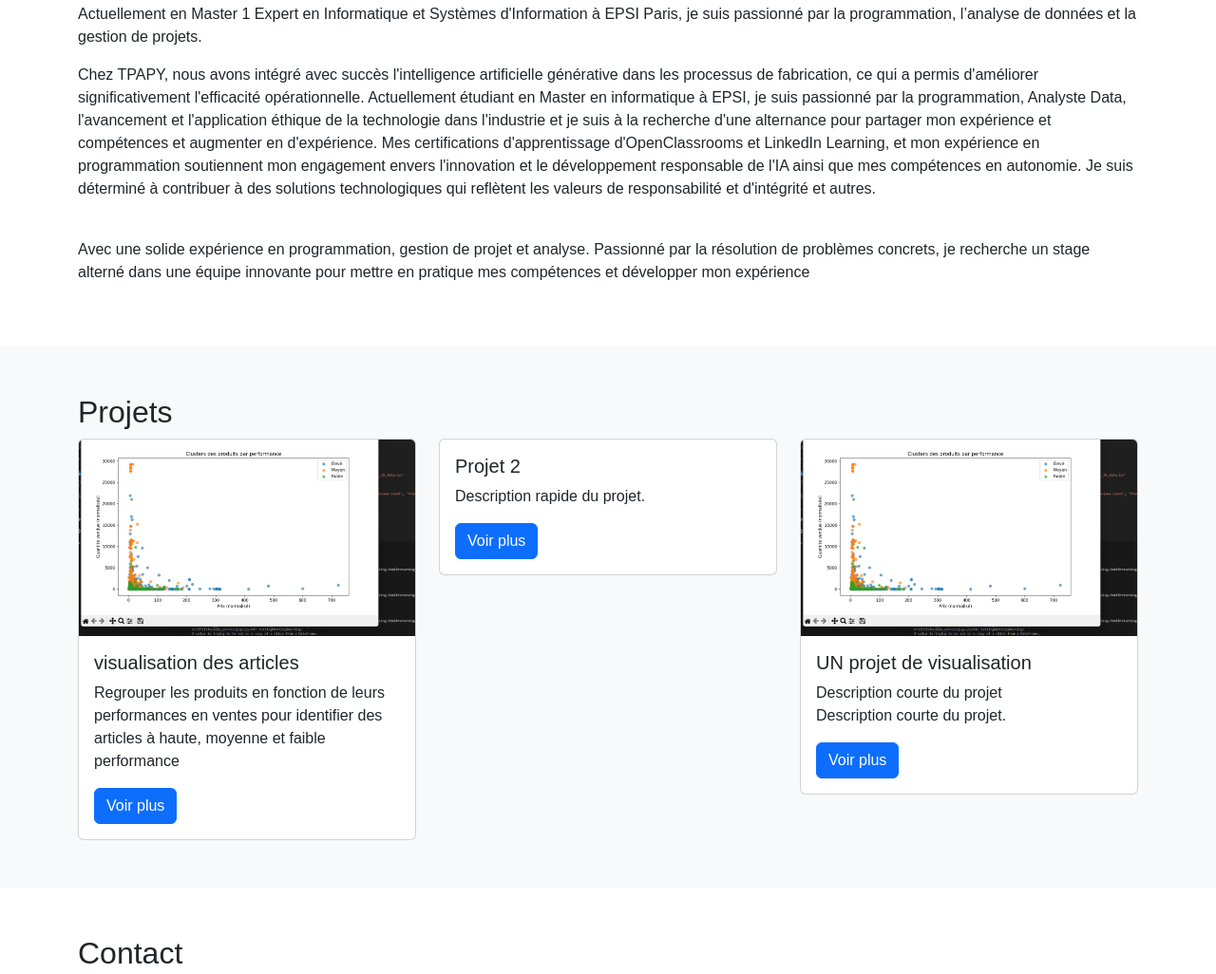
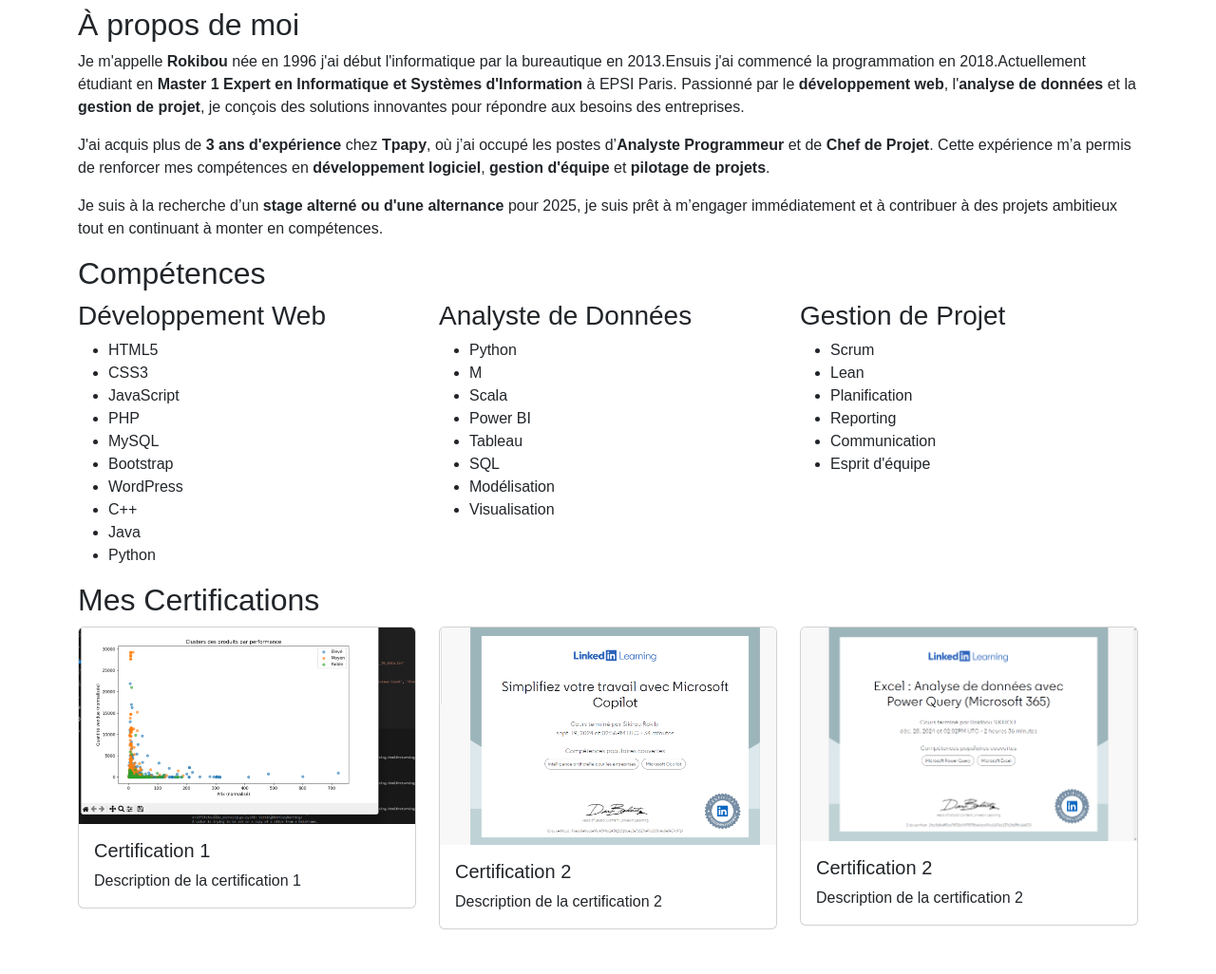
Before and after one commit to RokibEPSI/portfolio-rokibou, a plain HTML site: page index.html in a window 1280 px wide. Shown: the part 565-1591 px from the top of the page at 95% size. Drawn offline with nearby package versions, Linux system fonts and the light colour scheme.

Commit message:
Correction

```diff
--- a/index.html
+++ b/index.html
@@ -51,18 +51,90 @@
     </header>
 
     <section class="section" id="about">
-        <div class="container">
-            <h2>À propos de moi</h2>
-            <p>Actuellement en Master 1 Expert en Informatique et Systèmes d'Information à EPSI Paris, je suis passionné par la programmation,
-                l’analyse de données et la gestion de projets.</p>
-                <p>Chez TPAPY, nous avons intégré avec succès l'intelligence artificielle générative dans les processus de fabrication, ce qui a permis d'améliorer significativement l'efficacité opérationnelle.
-                    Actuellement étudiant en Master en informatique à EPSI, je suis passionné par la programmation,
-                     Analyste Data, l'avancement et l'application éthique de la technologie dans l'industrie et je suis à la recherche d'une alternance pour partager mon expérience et compétences et augmenter en d'expérience.
+        <section class="section" id="about">
+            <div class="container">
+                <h2>À propos de moi</h2>
+                <p>Je m'appelle <strong>Rokibou</strong> née en 1996  j'ai début l'informatique par la bureautique en 2013.Ensuis j'ai commencé la programmation en 2018.Actuellement étudiant en <strong>Master 1 Expert en Informatique et Systèmes d'Information</strong> à EPSI Paris. Passionné par le <strong>développement web</strong>, l'<strong>analyse de données</strong> et la <strong>gestion de projet</strong>, je conçois des solutions innovantes pour répondre aux besoins des entreprises.</p>
+                <p>J'ai acquis plus de <strong>3 ans d'expérience</strong> chez <strong>Tpapy</strong>, où j’ai occupé les postes d’<strong>Analyste Programmeur</strong> et de <strong>Chef de Projet</strong>. Cette expérience m’a permis de renforcer mes compétences en <strong>développement logiciel</strong>, <strong>gestion d'équipe</strong> et <strong>pilotage de projets</strong>.</p>
+                <p>Je suis à la recherche d’un <strong>stage alterné ou d'une alternance</strong> pour 2025, je suis prêt à m’engager immédiatement et à contribuer à des projets ambitieux tout en continuant à monter en compétences.</p>
+            </div>
+            <div class="container">
+                <h2>Compétences</h2>
+                <div class="row">
+                    <div class="col-md-4">
+                        <h3>Développement Web</h3>
+                        <ul>
+                            <li>HTML5</li>
+                            <li>CSS3</li>
+                            <li>JavaScript</li>
+                            <li>PHP</li>
+                            <li>MySQL</li>
+                            <li>Bootstrap</li>
+                            <li>WordPress</li>
+                            <li>C++</li>
+                            <li>Java</li>
+                            <li>Python</li>
+                        </ul>
+                    </div>
+                    <div class="col-md-4">
+                        <h3>Analyste de Données</h3>
+                        <ul>
+                            <li>Python</li>
+                            <li>M</li>
+                            <li>Scala</li>
+                            <li>Power BI</li>
+                            <li>Tableau</li>
+                            <li>SQL</li>
+                            <li>Modélisation</li>
+                            <li>Visualisation</li>
+                        </ul>
+                    </div>
+                    <div class="col-md-4">
+                        <h3>Gestion de Projet</h3>
+                        <ul>
+                            <li>Scrum</li>
+                            <li>Lean</li>
+                            <li>Planification</li>
+                            <li>Reporting</li>
+                            <li>Communication</li>
+                            <li>Esprit d'équipe</li>
+                        </ul>
+                    </div>
+                </div>
+             <h2>Mes Certifications</h2>
+             <div class="row">
+                 <div class="col-md-4">
+                     <div class="card">
+                         <img src="img/apres_ajcategorie.png" class="card-img-top" alt="Certification 1">
+                         <div class="card-body">
+                             <h5 class="card-title">Certification 1</h5>
+                             <p class="card-text">Description de la certification 1</p>
+                            </div>
+                        </div>
+                    </div>
+                    <div class="col-md-4">
+                        <div class="card">
+                            <img src="img/Certificationcopilot.png" class="card-img-top" alt="Certification 2">
+                            <div class="card-body">
+                                <h5 class="card-title">Certification 2</h5>
+                                <p class="card-text">Description de la certification 2</p>
+                            </div>
+                        </div>
+                    </div>
+                    <div class="col-md-4">
+                        <div class="card">
+                            <img src="img/certificatPower.png" class="card-img-top" alt="Certification 2">
+                            <div class="card-body">
+                                <h5 class="card-title">Certification 2</h5>
+                                <p class="card-text">Description de la certification 2</p>
+                            </div>
+                        </div>
+                    </div>
 
-                    Mes certifications d'apprentissage d'OpenClassrooms et LinkedIn Learning, et mon expérience en programmation soutiennent mon engagement envers l'innovation et le développement responsable de l'IA ainsi que mes compétences en autonomie. Je suis déterminé à contribuer à des solutions technologiques qui reflètent les valeurs de responsabilité et d'intégrité et autres.</p>
-            <br><p> Avec une solide expérience en programmation, gestion de projet et analyse. Passionné par la résolution de problèmes concrets,
-                je recherche un stage alterné dans une équipe innovante pour mettre en pratique mes compétences et développer mon expérience</p>
-        </div>
+
+
+     </section>
+
     </section>
 
     <section class="section bg-light" id="projects">
```
Also changed, not shown: img/Certificationcopilot.png (added), img/Certivisualisationdonnee.png (added), img/certificatPower.png (added), style.css (added), 6 other files.
